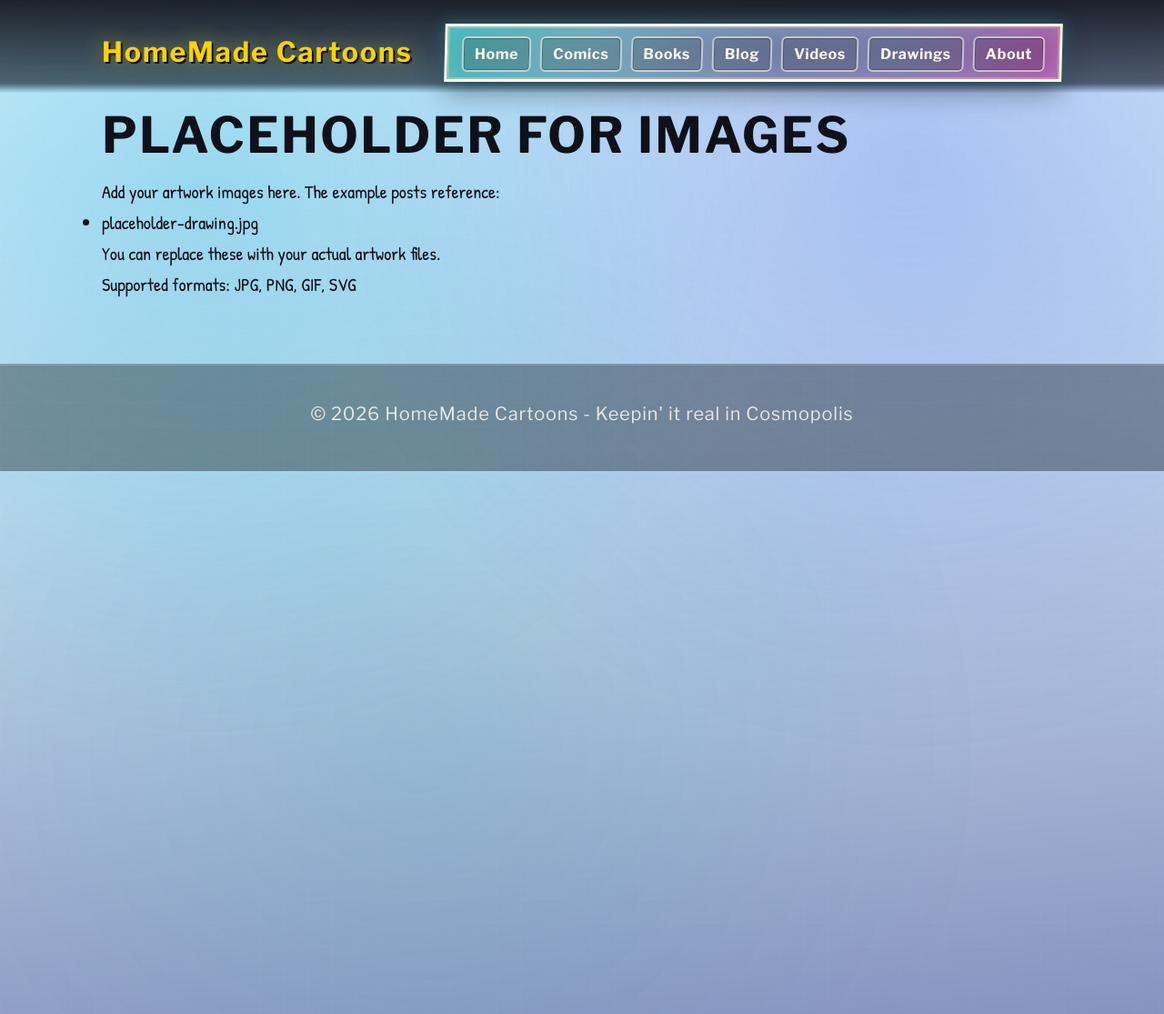
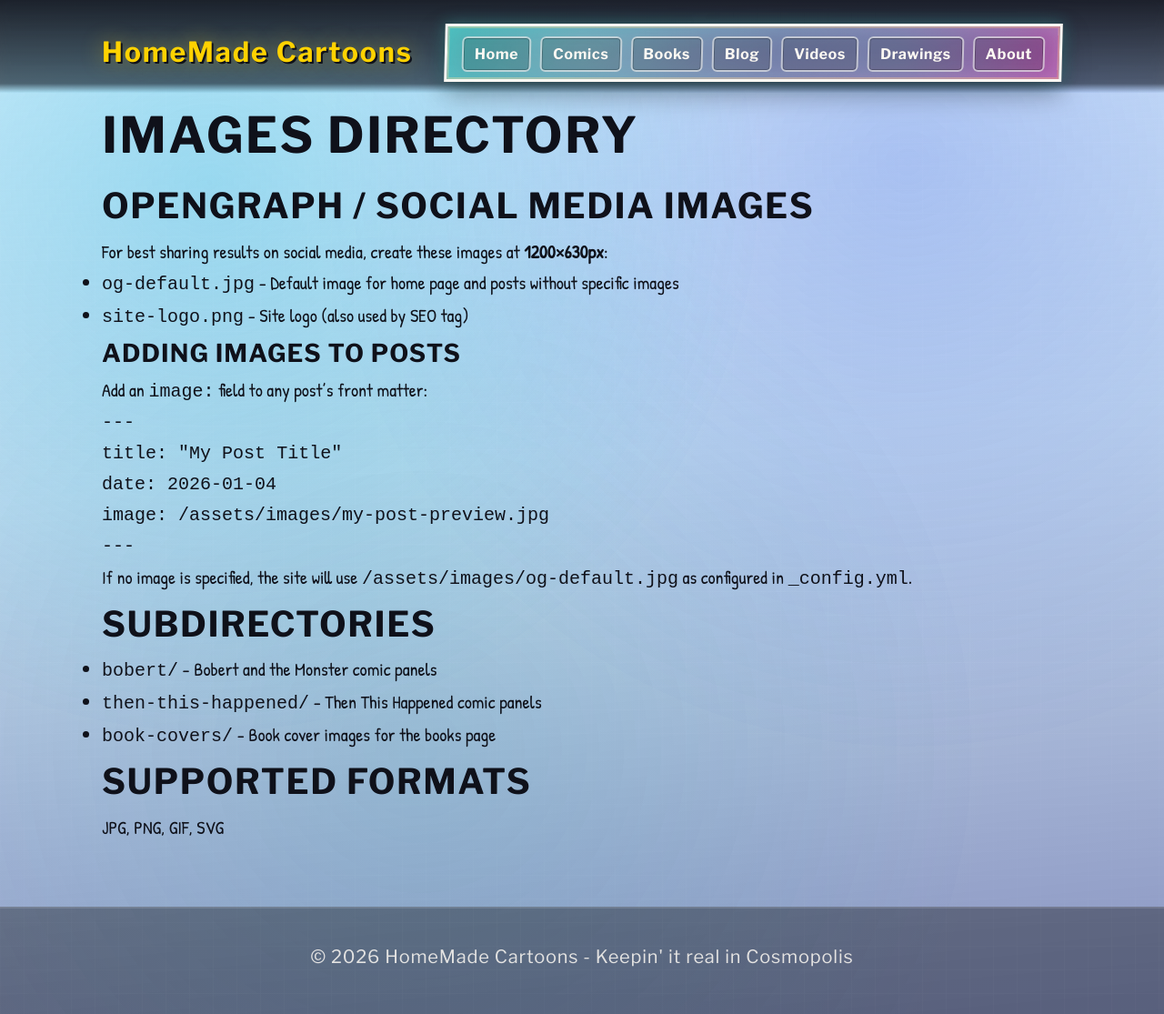
Before and after one commit to tmray/neon-noir-city-cartoon-site, a Jekyll site: the page built from assets/images/README.md, in a window 1280 px wide and 1115 px high. Shown: the whole window at 91% size. Built offline with Jekyll 4.4.1, drawn with Linux system fonts in a browser that asks for light colours; our own code applies the rules of GitHub Pages for plain Markdown files.

Commit message:
setting up opengraph and thumbnail defaults

````diff
--- a/_config.yml
+++ b/_config.yml
@@ -5,6 +5,10 @@
 author: "Tom Ray"
 baseurl: ""
 url: "http://localhost:4000"
+
+# SEO & Social
+logo: /assets/images/site-logo.png
+image: /assets/images/og-default.jpg
 
 # Plugins
 plugins:
--- a/assets/images/README.md
+++ b/assets/images/README.md
@@ -1,8 +1,32 @@
-# Placeholder for images
+# Images Directory
 
-Add your artwork images here. The example posts reference:
-- placeholder-drawing.jpg
+## OpenGraph / Social Media Images
 
-You can replace these with your actual artwork files.
+For best sharing results on social media, create these images at **1200×630px**:
 
-Supported formats: JPG, PNG, GIF, SVG
+- `og-default.jpg` - Default image for home page and posts without specific images
+- `site-logo.png` - Site logo (also used by SEO tag)
+
+### Adding Images to Posts
+
+Add an `image:` field to any post's front matter:
+
+```yaml
+---
+title: "My Post Title"
+date: 2026-01-04
+image: /assets/images/my-post-preview.jpg
+---
+```
+
+If no image is specified, the site will use `/assets/images/og-default.jpg` as configured in `_config.yml`.
+
+## Subdirectories
+
+- `bobert/` - Bobert and the Monster comic panels
+- `then-this-happened/` - Then This Happened comic panels
+- `book-covers/` - Book cover images for the books page
+
+## Supported Formats
+
+JPG, PNG, GIF, SVG
````
Also changed, not shown: _videos/2025-12-12-city-scenes.md (+1 -0 lines), _videos/2026-01-01-xylus-dexter-in-space-ep1-fly-right.md (+1 -0 lines).
